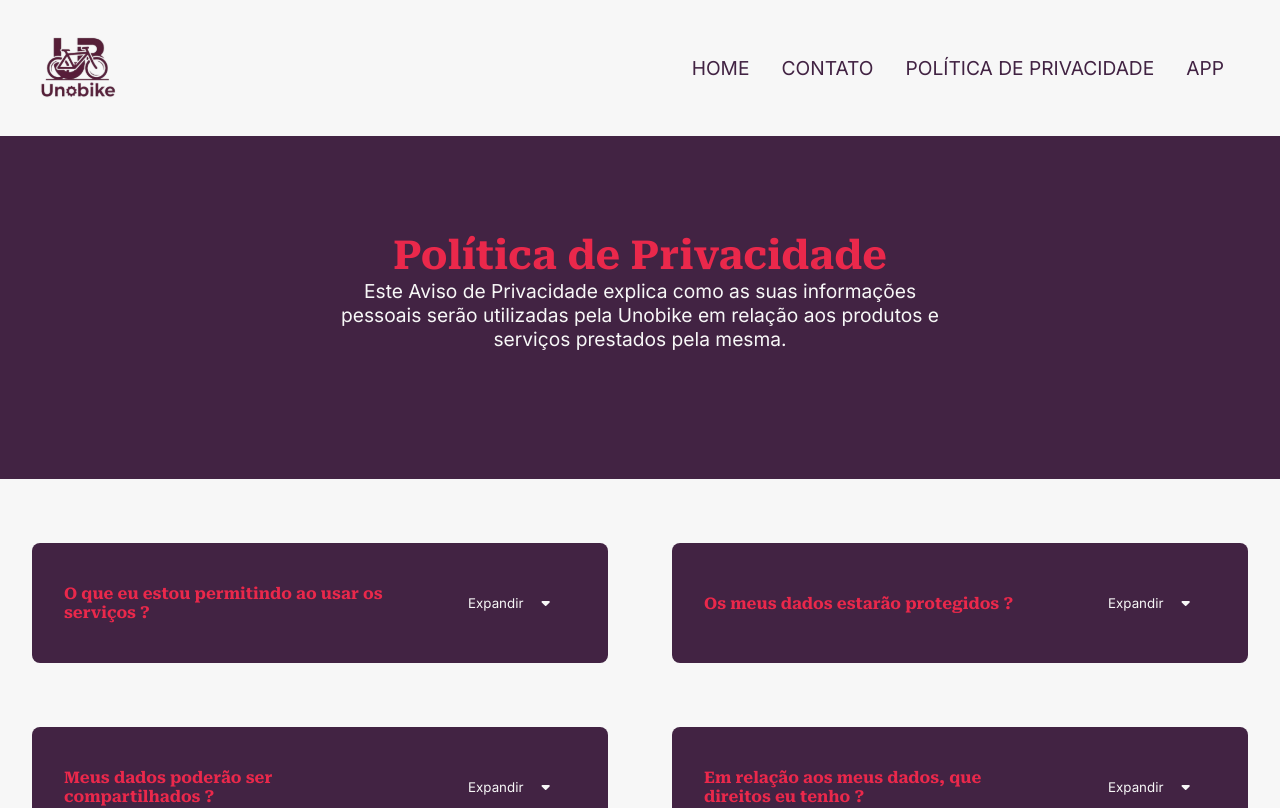
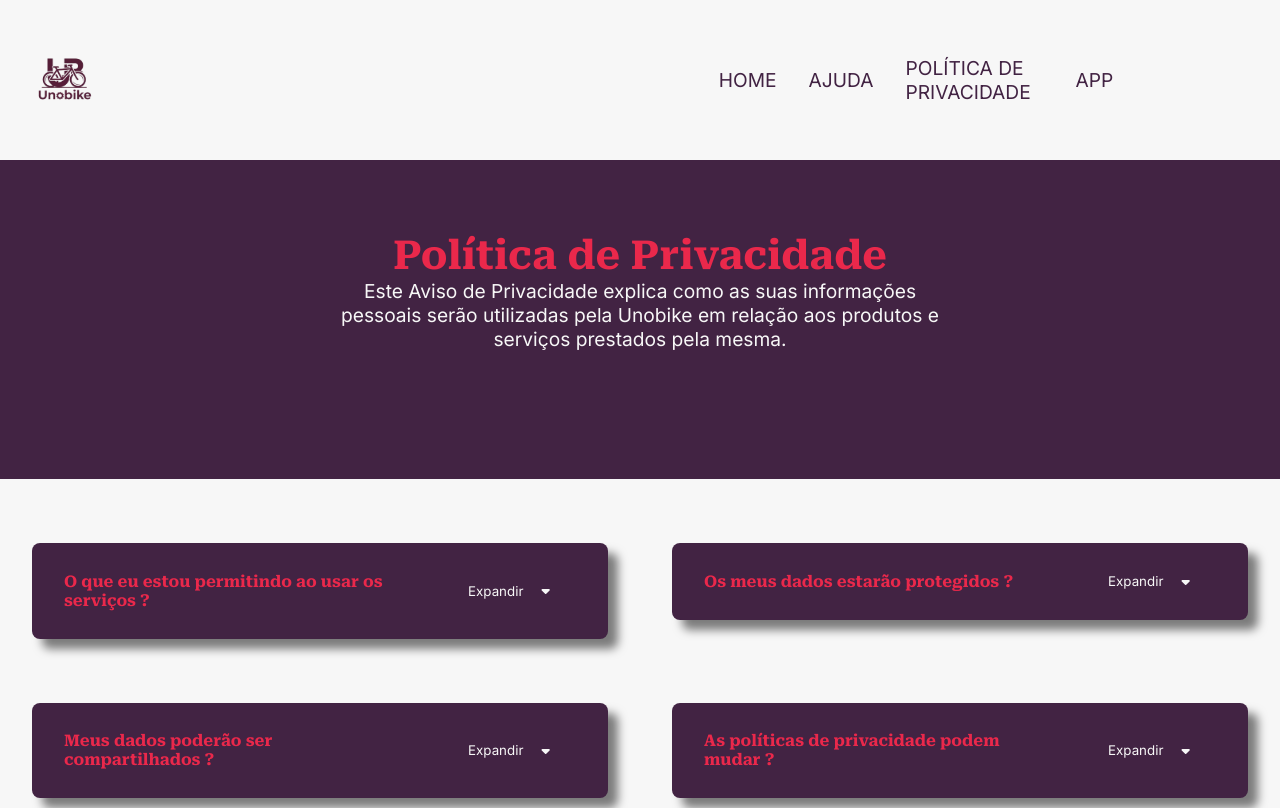
Before and after one commit to HudSalm/UnoBike, a React (Vite) app: page /PrivacyPolicy in a window 1280 px wide. Shown: the top 808 px of the page. Built offline with nearby package versions, Linux system fonts and the light colour scheme.

Commit message:
consertei os cards do policy que não estavam ficando do mesmo tamanho sem influenciar os do lado, adicionei sombras nele, mudei o tamanho da logo da footer no desktop. Adicionei o efeito de hover nos cards policy para aumentar ao passar o mouse

```diff
--- a/src/components/cardPolicy.module.scss
+++ b/src/components/cardPolicy.module.scss
@@ -2,6 +2,7 @@
         background-color: var(--color-background2);
         border-radius: 8px;
         transition: 1s;
+        box-shadow: 10px 10px 10px rgba(0, 0, 0, 0.5);
 
 
         .header {
@@ -48,18 +49,18 @@
     font-size: 1rem;
     font-weight: medium;
     margin-top: -0.5rem;
+    border-radius: 8px;
 }
 
 @media (min-width: 768px) {
 .policyContainer {
-    display: flex;
-    flex-direction: column;
+    display: grid;
+
+
 
     .header {
         display: grid;
         grid-template-columns: 1fr 30%;
-        height: 15vh;
-
 
 
         h2 {
--- a/src/components/header.module.scss
+++ b/src/components/header.module.scss
@@ -26,9 +26,9 @@
     position: fixed;
     top: 0;
     right: 0;
-    width: 100%;
+    width: 80%;
     height: 100%;
-    margin-top: 5.5rem;
+    margin-top: 6.5rem;
     padding: 2rem;
     display: flex;
     flex-direction: column;
@@ -67,7 +67,7 @@
     padding: 1rem 2rem;
 
     .logo {
-        width: 7vw;
+        width: 5vw;
     }
 
     .hamburguerIcon {
@@ -78,10 +78,12 @@
         transform: none;
         background-color: transparent;
         flex-direction: row;
+        // flex-wrap: wrap;
         gap: 1rem;
         position: static;
         margin-top: 0;
         padding: 1rem;
+        align-items: center;
 
         li {
             border: none;
--- a/src/components/header.tsx
+++ b/src/components/header.tsx
@@ -25,7 +25,7 @@ const Header = () => {
 
                 <ul className={`${styles.navMenu} ${isOpen ? styles.open : ''}`} aria-expanded={isOpen}>
                     <li><Link to='/'>HOME</Link></li>
-                    <li><Link to='/Contact'>CONTATO</Link></li>
+                    <li><Link to='/Contact'>AJUDA</Link></li>
                     <li><Link to='/PrivacyPolicy'>POLÍTICA DE PRIVACIDADE</Link></li>
                     <li><a className={styles.app} href="https://play.google.com/store/apps/details?id=com.unobike.bikedagenteguapi">APP</a></li>
                 </ul>
--- a/src/pages/privacyPolicy/PrivacyPolicy.module.scss
+++ b/src/pages/privacyPolicy/PrivacyPolicy.module.scss
@@ -59,6 +59,7 @@ main {
         gap: 4rem;
         padding: 4rem 2rem;
         grid-template-columns: 1fr 1fr;
+        align-items: start;
     }
 
     .policy::after {
--- a/src/pages/privacyPolicy/PrivacyPolicy.tsx
+++ b/src/pages/privacyPolicy/PrivacyPolicy.tsx
@@ -43,6 +43,11 @@ const PrivacyPolicy = () => {
 
                     />
                     <CardPolicy
+                        title = 'As políticas de privacidade podem mudar  ?'
+                        paragraph=" Esta Política poderá ser atualizada periodicamente. Em caso de alterações relevantes que demandem novo
+                                    consentimento, o Usuário será devidamente comunicado.  "
+                    />
+                    <CardPolicy
                         title = 'Em relação aos meus dados, que direitos eu tenho ?'
                         paragraph=" O Usuário poderá, a qualquer momento, mediante requisição formal, solicitar:
                                     a) a confirmação da existência de tratamento de seus dados;
@@ -62,11 +67,6 @@ const PrivacyPolicy = () => {
                         paragraph=" As solicitações poderão ser feitas através dos canais de atendimento da
                                     UNOBIKE, devendo ser atendidas em prazo razoável, nos termos da legislação aplicável "
                     />
-                    <CardPolicy
-                        title = 'As políticas de privacidade podem mudar  ?'
-                        paragraph=" Esta Política poderá ser atualizada periodicamente. Em caso de alterações relevantes que demandem novo
-                                    consentimento, o Usuário será devidamente comunicado.  "
-                    />
                 </Reveal>
             </section>
 
```
